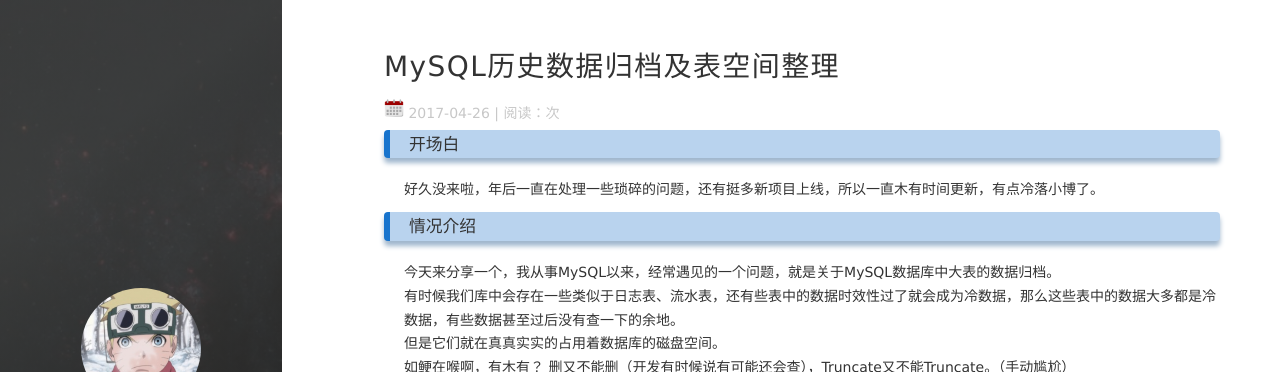
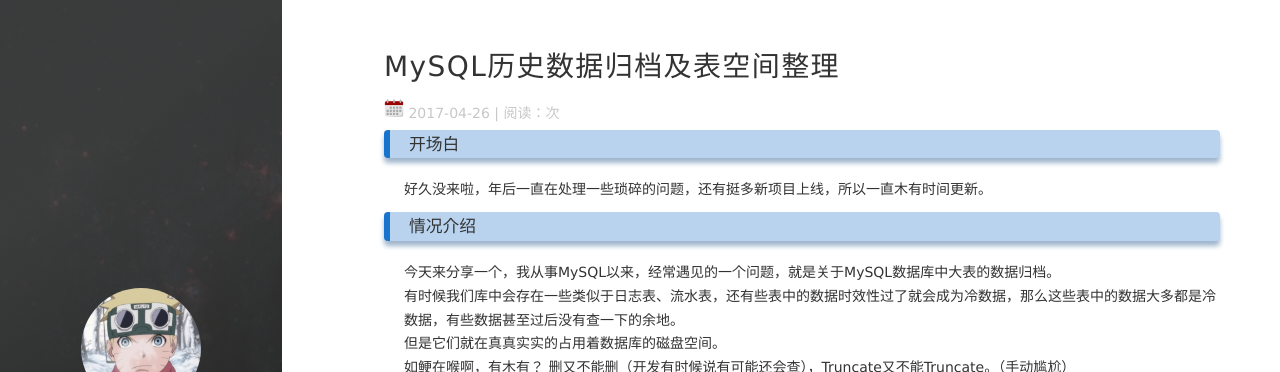
Before and after one commit to boomballa/boomballa.github.io, a Jekyll site: the page built from _posts/2017-04-26-MySQL_Data_Archive.md, in a window 1280 px wide and 900 px high. Shown: the top 372 px of the window. Built offline with Jekyll 4.4.1, drawn with Linux system fonts in a browser that asks for light colours; nearby versions of some CDN libraries; comment, search, counter and statistics services are not loaded.

Commit message:
new post public

```diff
--- a/_posts/2017-04-26-MySQL_Data_Archive.md
+++ b/_posts/2017-04-26-MySQL_Data_Archive.md
@@ -6,7 +6,7 @@
 ---
 
 ### 开场白
-  好久没来啦，年后一直在处理一些琐碎的问题，还有挺多新项目上线，所以一直木有时间更新，有点冷落小博了。
+  好久没来啦，年后一直在处理一些琐碎的问题，还有挺多新项目上线，所以一直木有时间更新。
 
 
 ### 情况介绍
```
